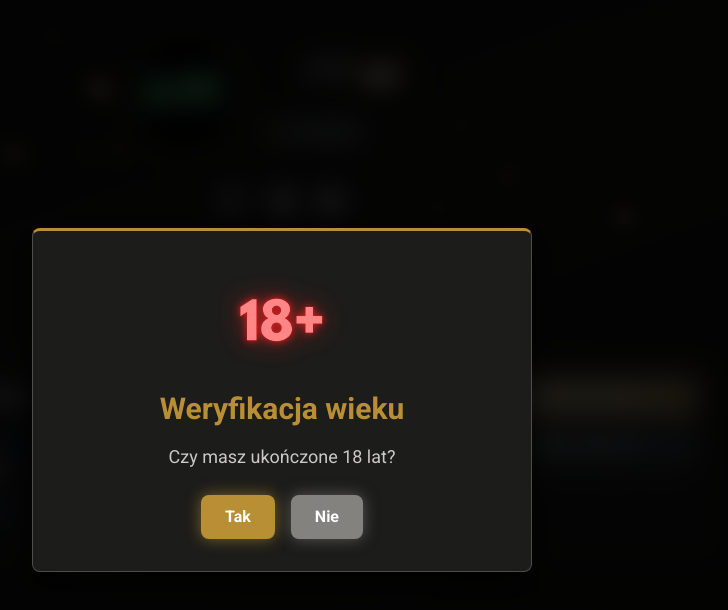
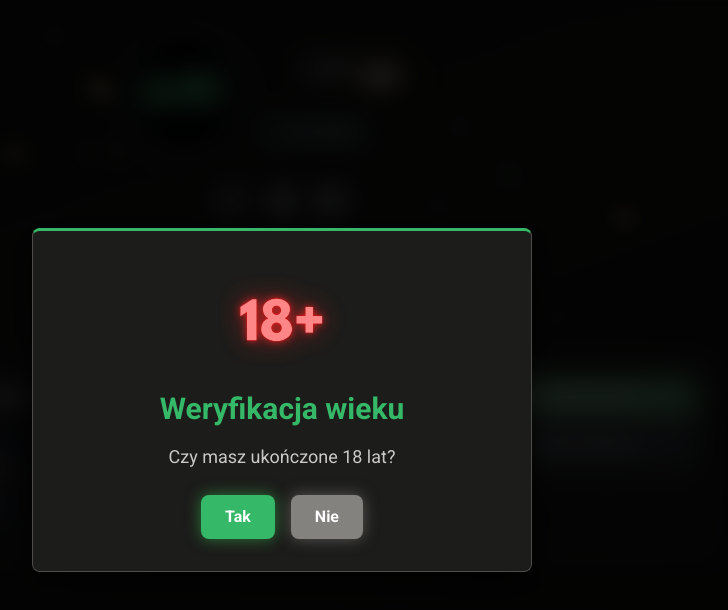
Before and after one commit to Slade20X/Slade.pl, a plain HTML site: page index.html in a window 1280 px wide. Shown: the whole page, without its empty margins (358-1086 px from the left). Drawn offline with nearby package versions, Linux system fonts and the light colour scheme.

Commit message:
Update index.html

```diff
--- a/index.html
+++ b/index.html
@@ -13,8 +13,8 @@
 
     <style>
         :root {
-            --clr-accent-primary: #b88f35;
-            --clr-glow-primary: rgba(184, 149, 53, 0.6);
+            --clr-accent-primary: #35b867;
+            --clr-glow-primary: rgba(53, 184, 81, 0.6);
             --clr-accent-negative: #83827F;
             --clr-glow-negative: rgba(131, 130, 127, 0.6);
             --clr-accent-neutral: #4F4C49;
```
